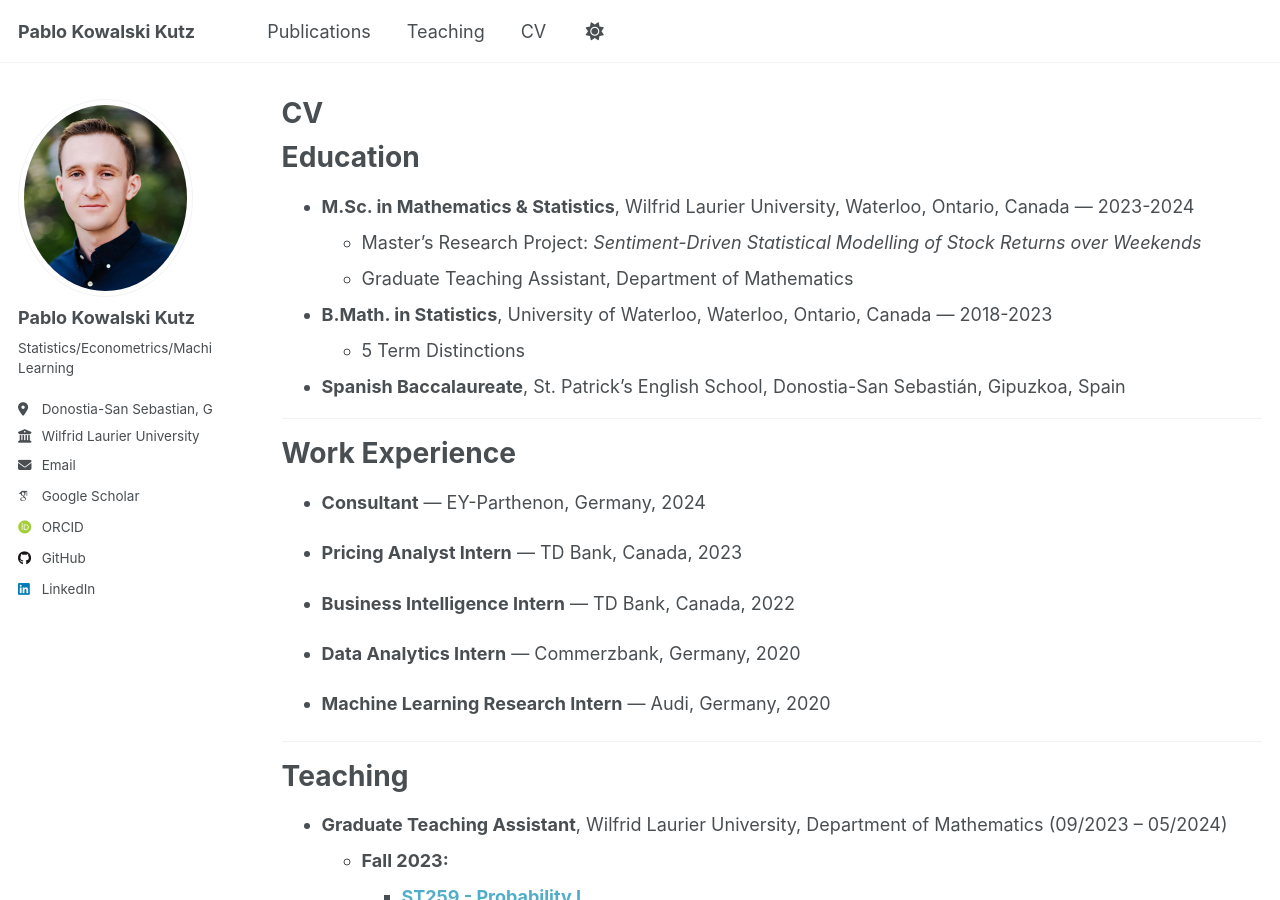
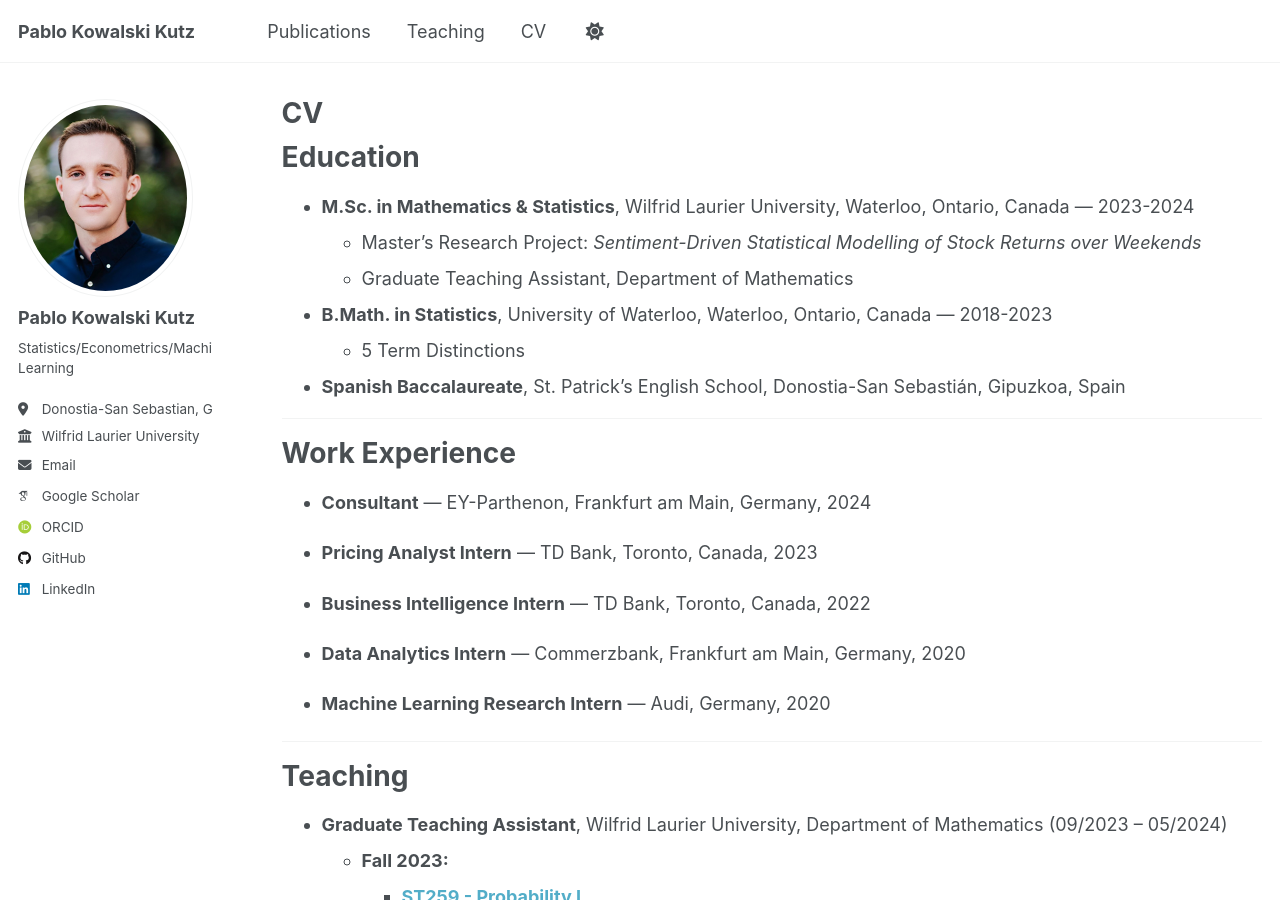
Before and after one commit to pabluski00/pabluski00.github.io, a Jekyll site: the page built from _pages/cv.md, in a window 1280 px wide and 900 px high. Built offline with Jekyll 4.4.1, drawn with Linux system fonts in a browser that asks for light colours; some web fonts are replaced; a script that is not in the unit is left out.

Commit message:
Update cv.md

```diff
--- a/_pages/cv.md
+++ b/_pages/cv.md
@@ -24,13 +24,13 @@ Education
 
 Work Experience
 ======
-* **Consultant** — EY-Parthenon, Germany, 2024
+* **Consultant** — EY-Parthenon, Frankfurt am Main, Germany, 2024
 
-* **Pricing Analyst Intern** — TD Bank, Canada, 2023
+* **Pricing Analyst Intern** — TD Bank, Toronto, Canada, 2023
 
-* **Business Intelligence Intern** — TD Bank, Canada, 2022
+* **Business Intelligence Intern** — TD Bank, Toronto, Canada, 2022
 
-* **Data Analytics Intern** — Commerzbank, Germany, 2020
+* **Data Analytics Intern** — Commerzbank, Frankfurt am Main, Germany, 2020
 
 * **Machine Learning Research Intern** — Audi, Germany, 2020
 
```
